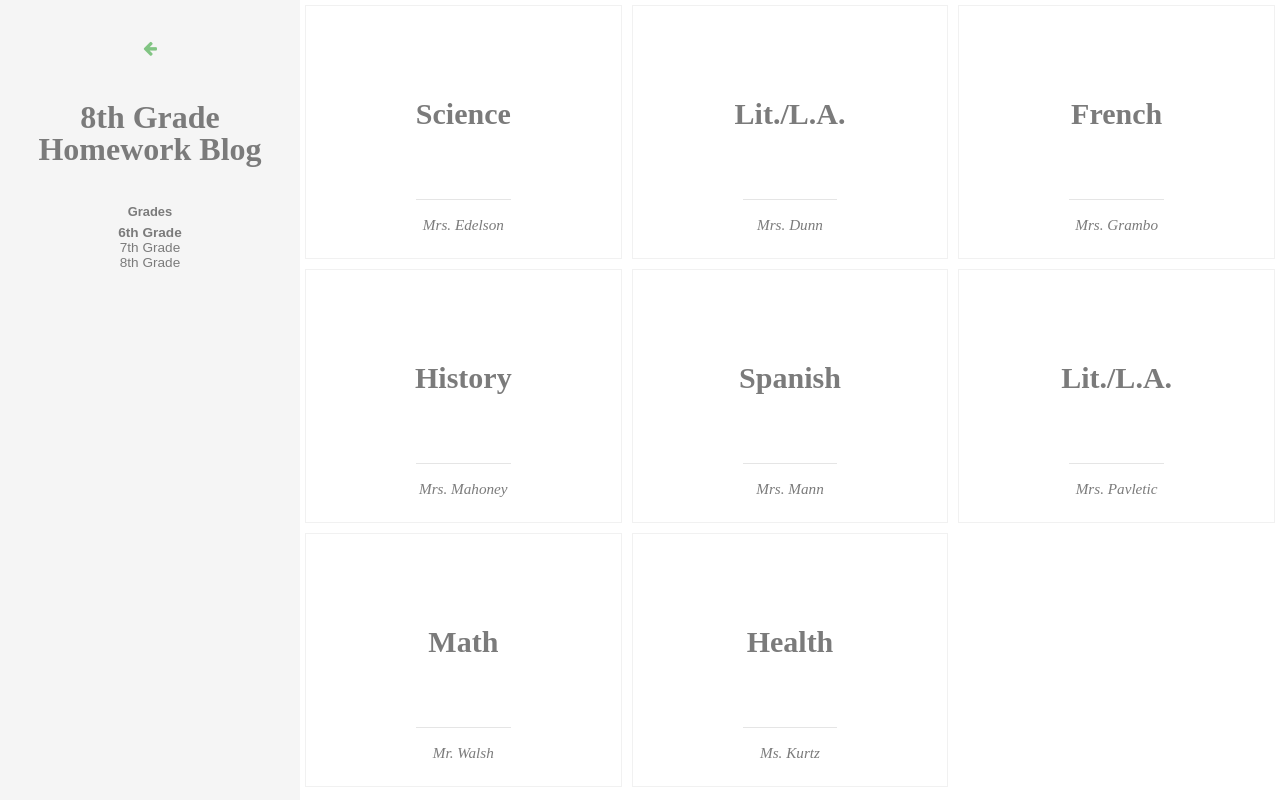
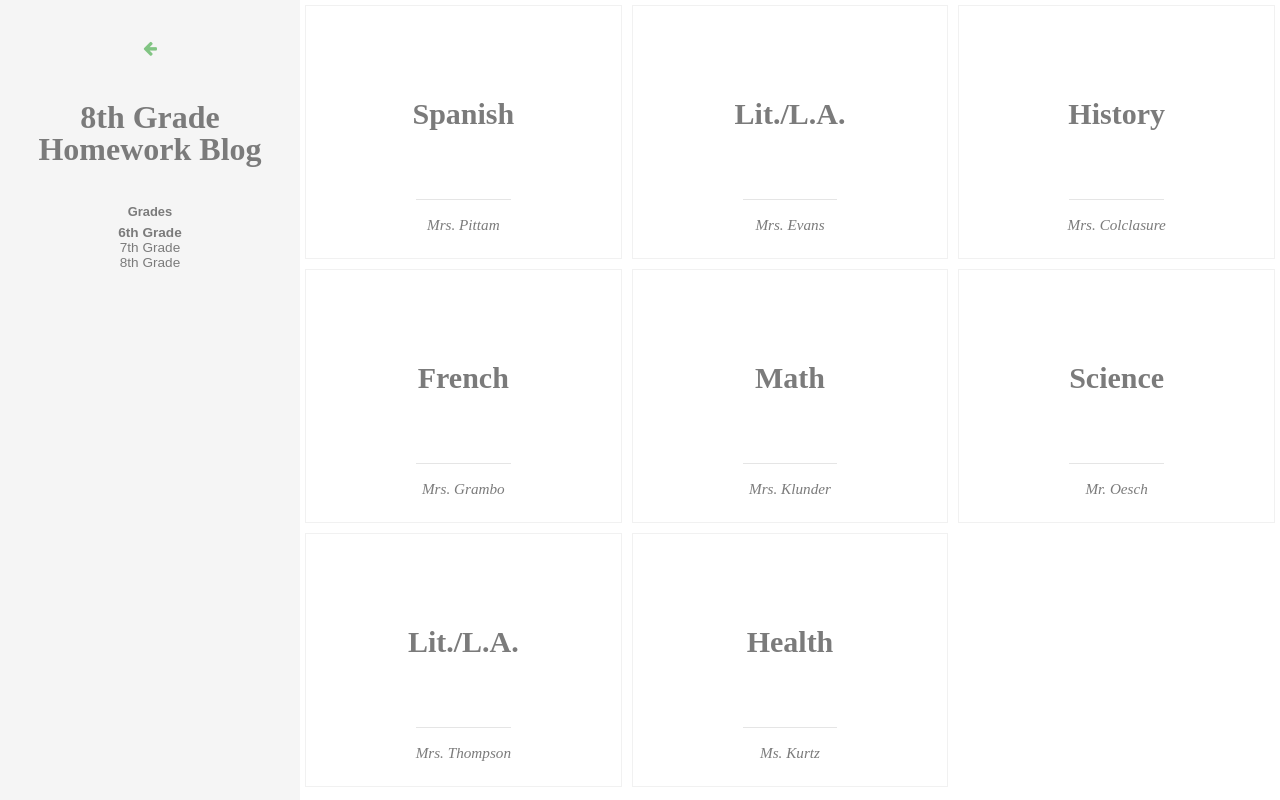
Before and after one commit to sebastianingino/OGS-Homework-Blog, a plain HTML site: page index.html in a window 1280 px wide. Drawn offline with Linux system fonts and the light colour scheme; a web font is replaced by a local one.

Commit message:
Changed all data on page to 6th grade data

```diff
--- a/index.html
+++ b/index.html
@@ -19,7 +19,9 @@
         <button id="menu-toggle" class="menu-toggle"><span>Menu</span></button>
         <div id="theSidebar" class="sidebar">
             <button class="close-button fa fa-fw fa-close"></button>
-            <div class="codrops-links"> <a class="codrops-icon" href="http://www.ogschool.org" title="Back Home"><i class="fa fa fa-arrow-left" aria-hidden="true"></i><span>Back Home</span></a> </div>
+            <div class="codrops-links">
+                <a class="codrops-icon" href="http://www.ogschool.org" title="Back Home"><i class="fa fa fa-arrow-left" aria-hidden="true"></i><span>Back Home</span></a>
+            </div>
             <h1><span>8th Grade<span> Homework Blog</h1>
             <div class="related">
                 <h3>Grades</h3>
@@ -31,59 +33,59 @@
         <div id="theGrid" class="main">
             <section class="grid">
                 <a class="grid__item" href="#">
-                    <h2 class="title title--preview">Science</h2>
-                    <div class="loader"></div> <span class="category">Mrs. Edelson</span> </a>
+                    <h2 class="title title--preview">Spanish</h2>
+                    <div class="loader"></div> <span class="category">Mrs. Pittam</span> </a>
                 <a class="grid__item" href="#">
                     <h2 class="title title--preview">Lit./L.A.</h2>
-                    <div class="loader"></div> <span class="category">Mrs. Dunn</span> </a>
+                    <div class="loader"></div> <span class="category">Mrs. Evans</span> </a>
+                <a class="grid__item" href="#">
+                    <h2 class="title title--preview">History</h2>
+                    <div class="loader"></div> <span class="category">Mrs. Colclasure</span> </a>
                 <a class="grid__item" href="#">
                     <h2 class="title title--preview">French</h2>
                     <div class="loader"></div> <span class="category">Mrs. Grambo</span> </a>
                 <a class="grid__item" href="#">
-                    <h2 class="title title--preview">History</h2>
-                    <div class="loader"></div> <span class="category">Mrs. Mahoney</span> </a>
+                    <h2 class="title title--preview">Math</h2>
+                    <div class="loader"></div> <span class="category">Mrs. Klunder</span> </a>
                 <a class="grid__item" href="#">
-                    <h2 class="title title--preview">Spanish</h2>
-                    <div class="loader"></div> <span class="category">Mrs. Mann</span> </a>
+                    <h2 class="title title--preview">Science</h2>
+                    <div class="loader"></div> <span class="category">Mr. Oesch</span> </a>
                 <a class="grid__item" href="#">
                     <h2 class="title title--preview">Lit./L.A.</h2>
-                    <div class="loader"></div> <span class="category">Mrs. Pavletic</span> </a>
-                <a class="grid__item" href="#">
-                    <h2 class="title title--preview">Math</h2>
-                    <div class="loader"></div> <span class="category">Mr. Walsh</span> </a>
+                    <div class="loader"></div> <span class="category">Mrs. Thompson</span> </a>
                 <a class="grid__item" href="#">
                     <h2 class="title title--preview">Health</h2>
                     <div class="loader"></div> <span class="category">Ms. Kurtz</span> </a>
             </section>
             <section class="content">
                 <div class="scroll-wrap">
-                    <article class="content__item"> <span class="category category--full">Mrs. Edelson</span>
-                        <h2 class="title title--full">Science</h2>
-                        <iframe src="https://docs.google.com/document/d/1rp0eO1sHyTcwT14XJEVVYQJJvhH7C62SWYawgxE-2Lc/pub"></iframe>
+                    <article class="content__item"> <span class="category category--full">Mrs. Pittam</span>
+                        <h2 class="title title--full">Spanish</h2>
+                        <iframe src="https://docs.google.com/document/d/1owvtQl9YtPQ3Fo0fVrEajSDXlh6OlatngLrUkjyebcs/pub"></iframe>
                     </article>
-                    <article class="content__item"> <span class="category category--full">Mrs. Dunn</span>
+                    <article class="content__item"> <span class="category category--full">Mrs. Evans</span>
                         <h2 class="title title--full">Lit./L.A.</h2>
-                        <iframe src="https://docs.google.com/document/d/1QQbm6KYj1vvI2adsOkcmoz_4bf1kQH4dXJDU1-DH5Xo/pub"></iframe>
+                        <iframe src="https://docs.google.com/document/d/1HAl2j1vE96dSG8vynhwg5OLI05nc5S298WmDQ7v5pQc/pub"></iframe>
+                    </article>
+                    <article class="content__item"> <span class="category category--full">Mrs. Colclasure</span>
+                        <h2 class="title title--full">History</h2>
+                        <iframe src="https://docs.google.com/document/d/1ZUsyiYxjKQx9m0GUiH8cG6N4wMqpLCGESRgR9eI4GKs/pub"></iframe>
                     </article>
                     <article class="content__item"> <span class="category category--full">Mrs. Grambo</span>
                         <h2 class="title title--full">French</h2>
                         <iframe src="https://docs.google.com/document/d/1aNOhZL7ljM6eOhe0LYlbFSwTjnnDjdjgnXlctR3jNVQ/pub"></iframe>
                     </article>
-                    <article class="content__item"> <span class="category category--full">Mrs. Mahoney</span>
-                        <h2 class="title title--full">History</h2>
-                        <iframe src="https://docs.google.com/document/d/1gMlL4NXelOdw0msdyfmc9bgK2xeZs3V0gs0GOAZiuwU/pub"></iframe>
+                    <article class="content__item"> <span class="category category--full">Mrs. Klunder</span>
+                        <h2 class="title title--full">Math</h2>
+                        <iframe src="https://docs.google.com/document/d/18IhIlXbJD5LyWeruI3XNebEnCkgRaOGXRZHW-7VrQG8/pub"></iframe>
                     </article>
-                    <article class="content__item"> <span class="category category--full">Mrs. Mann</span>
-                        <h2 class="title title--full">Spanish</h2>
-                        <iframe src="https://docs.google.com/document/d/1h6_G0FOhpoyuzXwbfSH-YCXWNDmWP59YEkFXCoNA37k/pub"></iframe>
+                    <article class="content__item"> <span class="category category--full">Ms. Oesch</span>
+                        <h2 class="title title--full">Science</h2>
+                        <iframe src="https://docs.google.com/document/d/1u14ibo3jyyi7peNRovphaL3QWI6-utzOI_TOid2kFjI/pub"></iframe>
                     </article>
-                    <article class="content__item"> <span class="category category--full">Mrs. Pavletic</span>
+                    <article class="content__item"> <span class="category category--full">Mrs. Thompson</span>
                         <h2 class="title title--full">Lit./L.A.</h2>
-                        <iframe src="https://docs.google.com/document/d/179yrnEqX3gTOQwU_tGF3XMzuPETTVI77HbKc8bCqAMU/pub"></iframe>
-                    </article>
-                    <article class="content__item"> <span class="category category--full">Mr. Walsh</span>
-                        <h2 class="title title--full">Math</h2>
-                        <iframe  src="https://docs.google.com/document/d/1mWtkNQyYkxyk94-6M2nB0dJeV-0mF1rGceMV6noWu_s/pub"></iframe>
+                        <iframe  src="https://docs.google.com/document/d/1L5cDe4SELUiiRcIPQhLUg5X-kZo2bzkAkD8ovNprKzk/pub"></iframe>
                     </article>
                     <article class="content__item"> <span class="category category--full">Ms. Kurtz</span>
                         <h2 class="title title--full">Health</h2>
```
